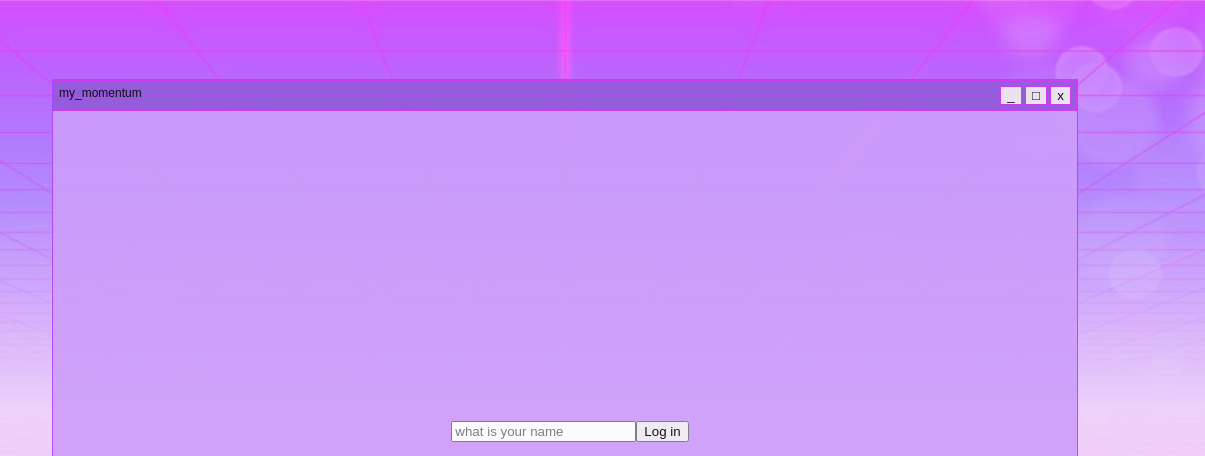
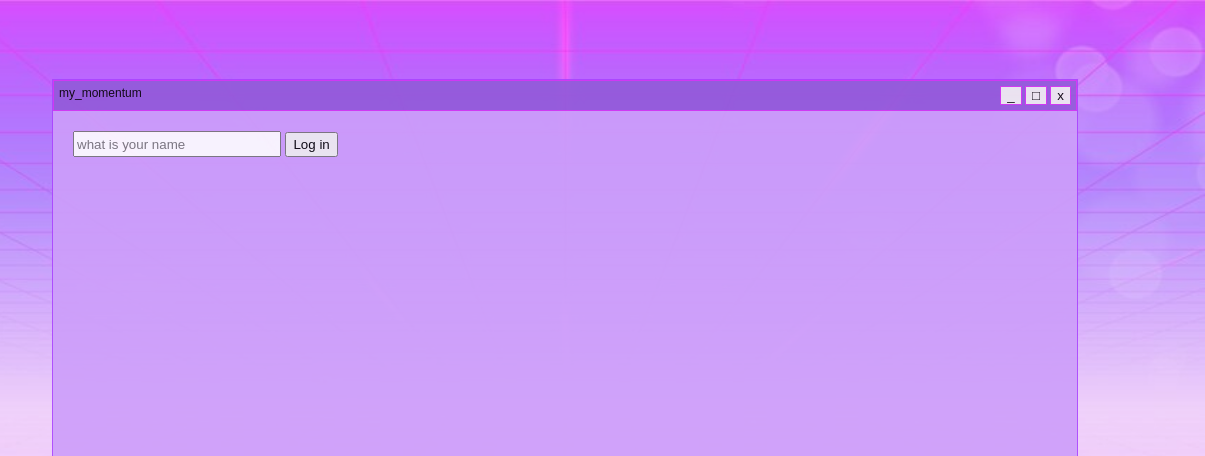
Before and after one commit to Dawon-yoon/mymomentum, a plain HTML site: page index.html in a window 1280 px wide. Shown: the top 456 px of the page, 75-1280 px from the left. Drawn offline with Linux system fonts and the light colour scheme; a web font is replaced by a local one.

Commit message:
login-form css update

```diff
--- a/css/content-box.css
+++ b/css/content-box.css
@@ -2,12 +2,19 @@
   display: flex;
   height: 100%;
   justify-content: space-around;
+  position: relative;
 }
 .login-form {
-  height: 100%;
-  display: flex;
-  justify-content: center;
-  align-items: center;
+  position: absolute;
+  left: 20px;
+  top: 20px;
+}
+.login-form input {
+  width: 200px;
+  height: 20px;
+}
+.login-form button {
+  height: 25px;
 }
 
 .content-box__left {
```
